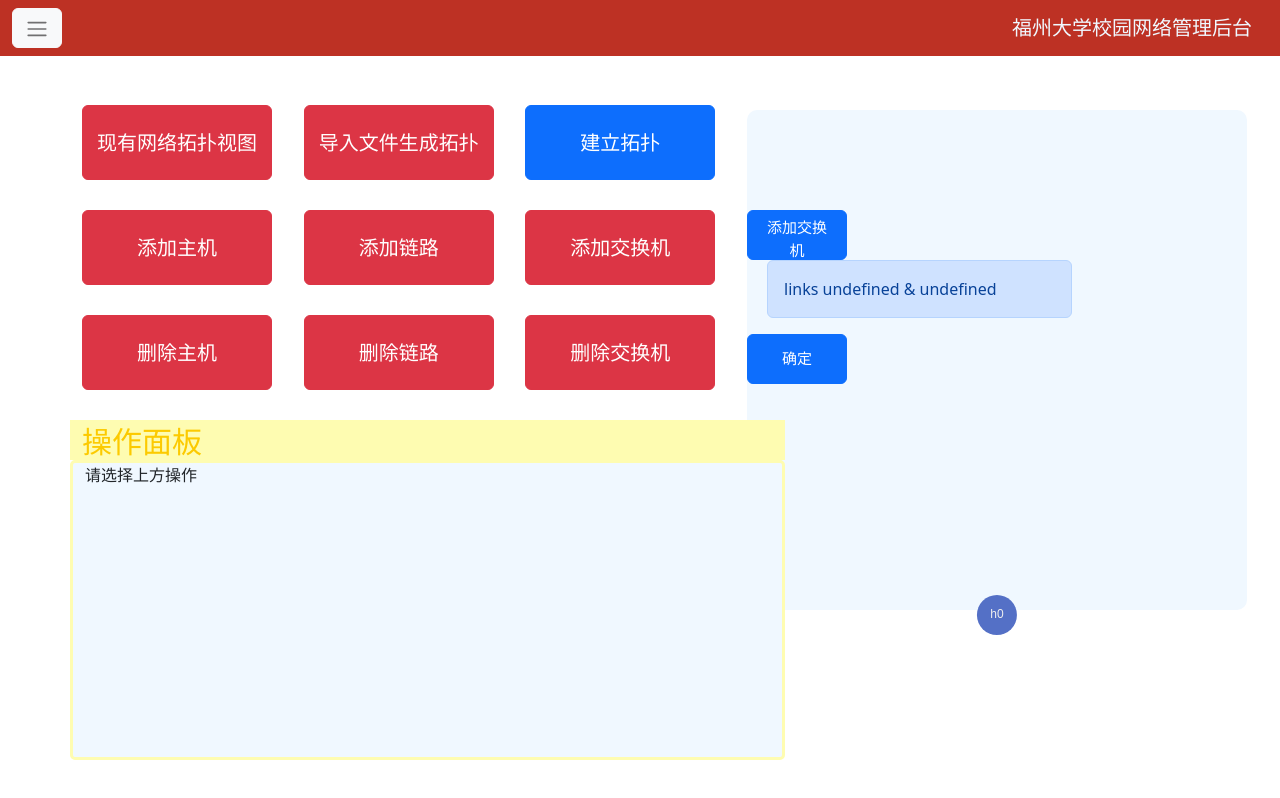
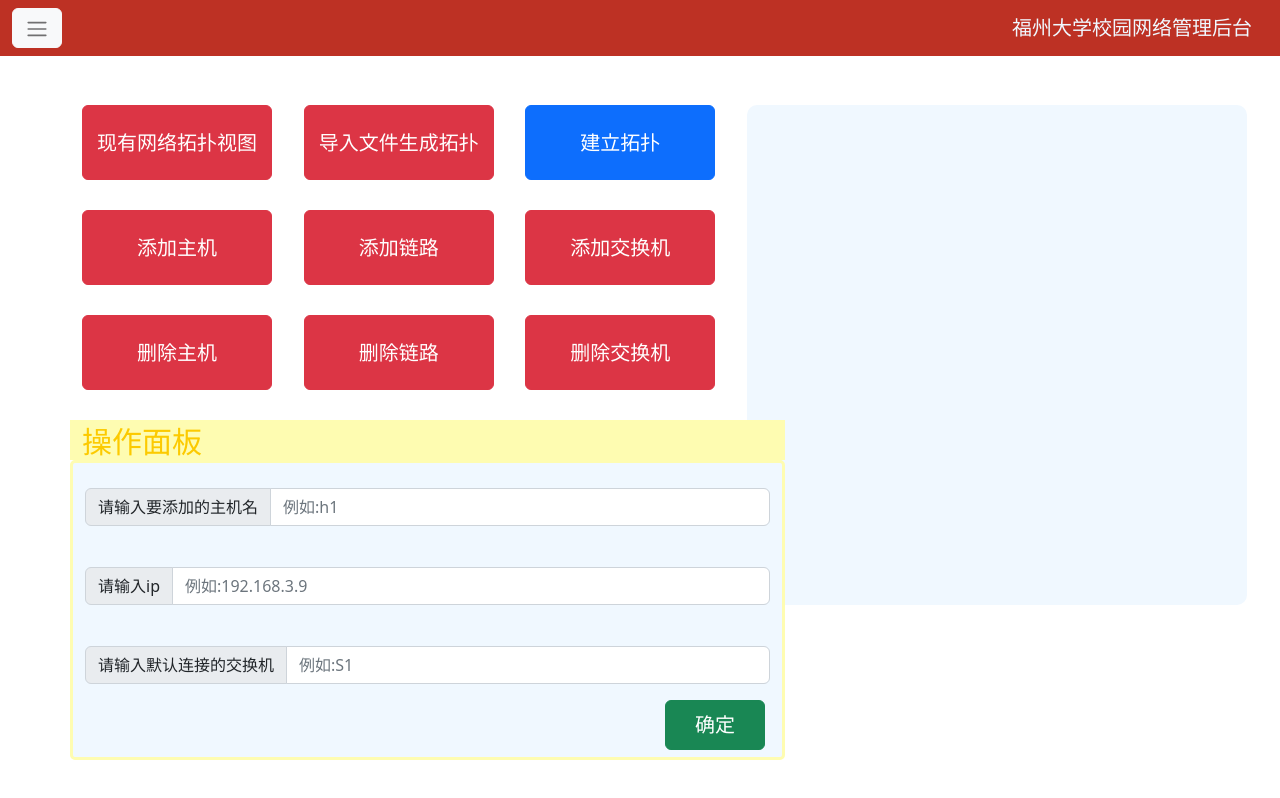
Before and after one commit to GoldenLandForever/sdn, a Vue app in the folder web/: page /topo in a window 1280 px wide. Both pictures are taken after a click on the button "添加主机". Shown: the top 798 px of the page. Built offline with nearby package versions, Linux system fonts and the light colour scheme.

Commit message:
更新echarts样式

```diff
--- a/web/src/router/index.js
+++ b/web/src/router/index.js
@@ -4,6 +4,11 @@ import FLOW from '../views/flow/FlowIndex'
 import INTERNET from '../views/internet/InternetIndex'
 import Login from '../views/login/LoginIndex'
 const routes = [
+  {
+    path: "/",
+    name: "home",
+    redirect: "/topo",
+  },
   {
     path:"/topo",
     component:TOPO,
--- a/web/src/views/topo/TopoIndex.vue
+++ b/web/src/views/topo/TopoIndex.vue
@@ -13,18 +13,7 @@
     </div>
     <div class="col-5">
       <div class="myGround">
-      <div class="row">
-        <div class="col-8">
-          <button id="but2" class="btn btn-primary xuuxxi" @click="addSwitch">添加交换机</button>
-          <div class="alert alert-primary" role="alert" style="margin-left: 20px">
-            {{linkInfo}}
-          </div>
-          <button id="but3" class="btn btn-primary xuuxxi" @click="addLink">确定</button>
-        </div>
-      </div>
-      <div class="row">
-          <div id="main" style=" height: 600px;"></div>
-        </div>
+          <div id="main" style="margin-top: 0%; height: 500px;"></div>
     </div>
     </div>
   </div>
@@ -89,45 +78,50 @@
     以下为model4
    -->
     <div class="OperationBody" v-if="model_change == 4">
+      <form @submit.prevent="addHost">
       <div class="input-group mb-3">
         <span class="input-group-text" id="basic-addon1">请输入要添加的主机名</span>
-        <input type="text" class="form-control" placeholder="例如:h1" aria-label="Username" aria-describedby="basic-addon1">
+        <input v-model="hostname" type="text" class="form-control" placeholder="例如:h1" aria-label="Username" aria-describedby="basic-addon1">
       </div>
       <div class="input-group mb-3">
         <span class="input-group-text" id="basic-addon1">请输入ip</span>
-        <input type="text" class="form-control" placeholder="例如:192.168.3.9" aria-label="Username" aria-describedby="basic-addon1">
+        <input v-model="ipname" type="text" class="form-control" placeholder="例如:192.168.3.9" aria-label="Username" aria-describedby="basic-addon1">
       </div>
       <div class="input-group mb-3">
         <span class="input-group-text" id="basic-addon1">请输入默认连接的交换机</span>
-        <input type="text" class="form-control" placeholder="例如:S1" aria-label="Username" aria-describedby="basic-addon1">
+        <input v-model="switchname" type="text" class="form-control" placeholder="例如:S1" aria-label="Username" aria-describedby="basic-addon1">
       </div>
-      <button type="button" class="btn btn-success">确定</button>
+      <button type="submit" class="btn btn-success">确定</button>
+    </form>
     </div>
-
     <!--
       以下为model5
       -->
+    <form @submit.prevent="addLink">
       <div class="OperationBody" v-if="model_change == 5">
       <div class="input-group mb-3">
         <span class="input-group-text" id="basic-addon1">请输入要添加的主机（交换机）名</span>
-        <input type="text" class="form-control" placeholder="例如:h1" aria-label="Username" aria-describedby="basic-addon1">
+        <input v-model="link1" type="text" class="form-control" placeholder="例如:h1" aria-label="Username" aria-describedby="basic-addon1">
       </div>
       <div class="input-group mb-3">
         <span class="input-group-text" id="basic-addon1">请输入与之连接的要添加的主机（交换机）名</span>
-        <input type="text" class="form-control" placeholder="例如:S2" aria-label="Username" aria-describedby="basic-addon1">
+        <input v-model="link2" type="text" class="form-control" placeholder="例如:S2" aria-label="Username" aria-describedby="basic-addon1">
       </div>
-      <button type="button" class="btn btn-success">确定</button>
+      <button type="submit" class="btn btn-success">确定</button>
     </div>
+  </form>
     <!--
       以下为model6
       -->
+    <form @submit.prevent="addSwitch">
       <div class="OperationBody" v-if="model_change == 6">
-      <div class="input-group mb-3">
-        <span class="input-group-text" id="basic-addon1">请输入要添加的交换机名</span>
-        <input type="text" class="form-control" placeholder="例如:S1" aria-label="Username" aria-describedby="basic-addon1">
+        <div class="input-group mb-3">
+          <span class="input-group-text" id="basic-addon1">请输入要添加的交换机名</span>
+          <input v-model="switchname" type="text" class="form-control" placeholder="例如:S1" aria-label="Username" aria-describedby="basic-addon1">
+        </div>
+        <button type="submit" class="btn btn-success">确定</button>
       </div>
-      <button type="button" class="btn btn-success">确定</button>
-    </div>
+    </form>
       <!--
       以下为model7
       -->
@@ -179,15 +173,14 @@ import { onMounted } from "vue";
     setup() {
       let model_change = ref(1);
       const modelchange = (index) =>{
-        if(index == 4) addHost();
-        if(index == 5)
         model_change.value = index;
         console.log(model_change.value);
       }
+      let hostname = ref('');
+      // let ipname = ref('');
+      let switchname = ref('');
       const idMap = {};
       let mapCnt = 0;
-      let curHost = 0;
-      let curSwitch = 0;
 
       let myChart;
 
@@ -195,8 +188,8 @@ import { onMounted } from "vue";
       const edges = [];
       let allOption = new Array();
 
-      let link1, link2;
-      let linkInfo = ref('links ' + link1 + ' & ' + link2);
+      let link1 = ref(''), link2 = ref('');
+      let linkInfo = ref('links ' + link1.value + ' & ' + link2.value);
 
       let option = {
         series: [
@@ -228,11 +221,11 @@ import { onMounted } from "vue";
 
         myChart.on('click', function (param) {
           if (param.dataType === 'node') {
-            if (link1 === null) link1 = param.data.name;
-            else if (link2 === null) link2 = param.data.name;
+            if (link1.value === null) link1.value = param.data.name;
+            else if (link2.value === null) link2.value = param.data.name;
             else link1 = link2 = null;
 
-            linkInfo.value = 'links ' + link1 + ' & ' + link2;
+            linkInfo.value = 'links ' + link1.value + ' & ' + link2.value;
           }
         })
       })
@@ -242,14 +235,14 @@ import { onMounted } from "vue";
       }
 
       const addHost = () => {
-        idMap['h' + curHost] = mapCnt++;
-        allOption.push('h' + curHost);
+        idMap[hostname.value] = mapCnt++;
+        allOption.push(hostname.value);
 
         data.push({
           id: data.length + '',
           symbolSize: 40,
           draggable: true,
-          name: 'h' + curHost++
+          name: hostname.value
         });
 
         myChart.setOption({
@@ -264,14 +257,14 @@ import { onMounted } from "vue";
       }
 
       const addSwitch = () => {
-        idMap['s' + curSwitch] = mapCnt++;
-        allOption.push('s' + curSwitch);
+        idMap[switchname.value] = mapCnt++;
+        allOption.push(switchname.value);
 
         data.push({
           id: data.length + '',
           symbolSize: 40,
           draggable: true,
-          name: 's' + curSwitch++
+          name: switchname.value
         });
 
         myChart.setOption({
@@ -283,11 +276,13 @@ import { onMounted } from "vue";
             }
           ]
         });
+
+        switchname.value = '';
       }
 
       const addLink = () => {
-        let pos1 = idMap[link1];
-        let pos2 = idMap[link2];
+        let pos1 = idMap[link1.value];
+        let pos2 = idMap[link2.value];
 
         if (pos1 != null && pos2 != null && pos1 != pos2) {
           edges.push({
@@ -295,7 +290,7 @@ import { onMounted } from "vue";
             target: pos2
           });
 
-          link1 = link2 = null;
+          link1.value = link2.value = null;
         }
 
         myChart.setOption({
@@ -310,6 +305,10 @@ import { onMounted } from "vue";
       }
 
       return {
+        hostname,
+        link1,
+        link2,
+        switchname,
         addHost,
         addSwitch,
         addLink,
```
